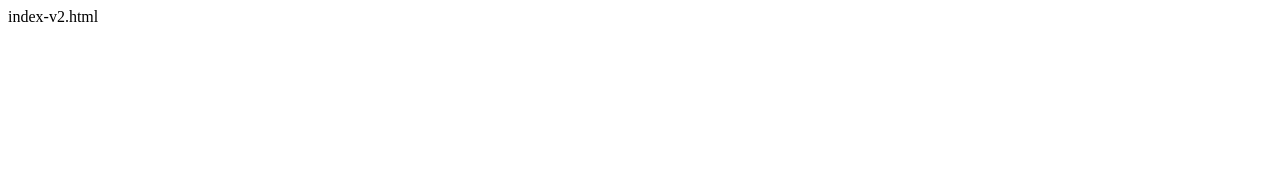
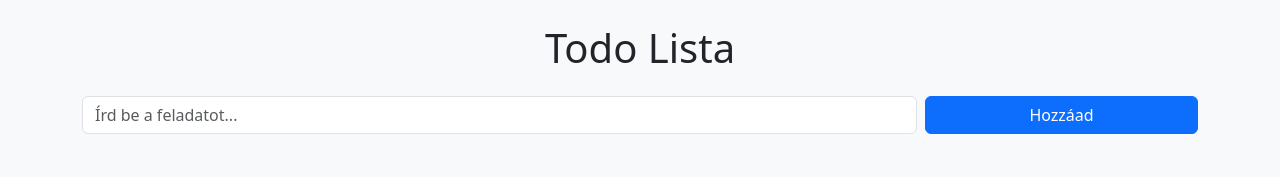
Before and after one commit to balintbenczik/to-do-list-with-JS, a plain HTML site: page index-v2.html in a window 1280 px wide. Drawn offline with nearby package versions, Linux system fonts and the light colour scheme.

Commit message:
change-v5

```diff
--- a/index-v2.html
+++ b/index-v2.html
@@ -1 +1,33 @@
-index-v2.html
+<!DOCTYPE html>
+<html lang="hu">
+<head>
+  <meta charset="UTF-8">
+  <meta name="viewport" content="width=device-width, initial-scale=1"> <!-- fontos! -->
+  <title>Todo Lista</title>
+  <link
+    href="https://cdn.jsdelivr.net/npm/bootstrap@5.3.2/dist/css/bootstrap.min.css"
+    rel="stylesheet">
+</head>
+<body class="bg-light">
+
+  <div class="container py-4">
+    <h1 class="text-center mb-4">Todo Lista</h1>
+
+    <!-- Form (row szükséges!!) -->
+    <form id="todo-form" class="row g-2 mb-3">
+      <div class="col-10 col-md-9 mx-auto">
+        <input type="text" id="todo-input" class="form-control"
+               placeholder="Írd be a feladatot..." required>
+      </div>
+      <div class="col-10 col-md-3 d-grid mx-auto">
+        <button type="submit" class="btn btn-primary">Hozzáad</button>
+      </div>
+    </form>
+
+    <!-- Lista -->
+    <ul id="todo-list" class="list-group"></ul>
+  </div>
+
+  <script src="app.js"></script>
+</body>
+</html>
```
